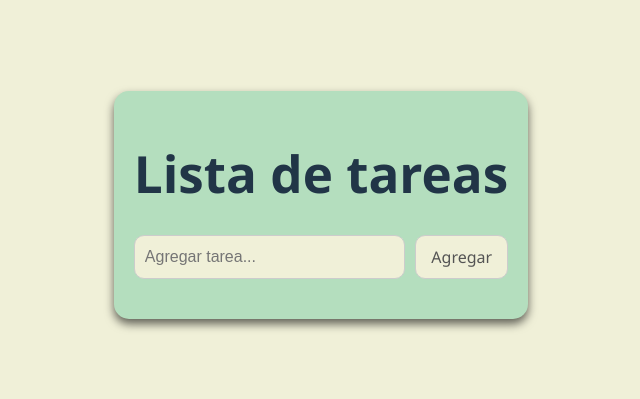
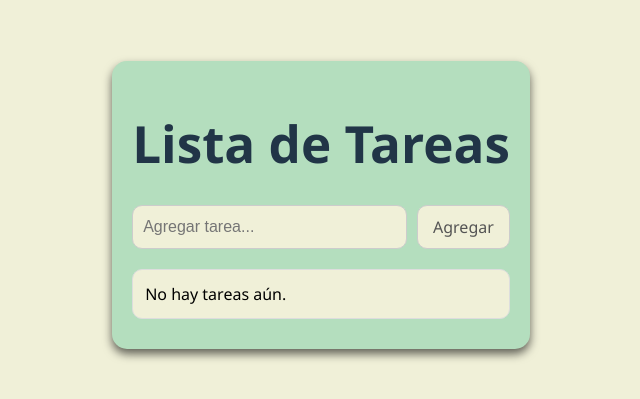
Before and after one commit to Francisco370/pv_tp3_grupo18, a React (Vite) app: page / in a window 1280 px wide. Shown: the part 195-594 px from the top of the page, without its empty margins (319-959 px from the left). Built offline with nearby package versions, Linux system fonts and the light colour scheme.

Commit message:
se realizaron algunos cambios

```diff
--- a/src/App.jsx
+++ b/src/App.jsx
@@ -7,35 +7,41 @@ import TaskList from './components/TaskList';
 import TaskInput from './components/TaskInput';
 
 function App() {
-  const[nidex, setIndex] = useState(1)
-  const[task, setTask] = useState([])
+  const [nidex, setIndex] = useState(1);
+  const [tasks, setTasks] = useState([]);
 
   const addTask = (texto) => {
     const newTask = {
       id: nidex,
       tarea_a_realizar: texto,
-     completada: false}
-     setTask([...task,newTask])
-     setIndex(nidex+1)
-    }
+      completada: false,
+    };
+    setTasks([...tasks, newTask]);
+    setIndex(nidex + 1);
+  };
+
   const toggleTask = (id) => {
-      const act = task.map(task => task.id=== id ? {...task, completada: !task.completada} : task
+    const updatedTasks = tasks.map((task) =>
+      task.id === id ? { ...task, completada: !task.completada } : task
     );
-      setTask(act)
-    }
+    setTasks(updatedTasks);
+  };
+
   const deleteTask = (id) => {
-      const filtro = task.filter(task => task.id !== id)
-      setTask(filtro)
-    }
-    return(
+    const filteredTasks = tasks.filter((task) => task.id !== id);
+    setTasks(filteredTasks);
+  };
+
+  return (
     <div className="App">
-      <h1>Lista de tareas</h1>
-      <TaskInput addTask={addTask}/>
-      <TaskList task={task} toggleTask={toggleTask}  deleteTask={deleteTask}/>
+      <h1>Lista de Tareas</h1>
+      <TaskInput addTask={addTask} />
+      <TaskList tasks={tasks} toggleTask={toggleTask} deleteTask={deleteTask} />
     </div>
-    )
+  );
 }
 
 
 
+
 export default App;
--- a/src/components/TaskItem.jsx
+++ b/src/components/TaskItem.jsx
@@ -9,9 +9,13 @@ const TaskItem = ({ task, toggleTask, deleteTask }) => {
         cursor: 'pointer',
       }}
     >
-
-      <span onClick={toggleTask}>{task}</span>
-      <button onClick={deleteTask} style={{ marginLeft: '10px' }}>❌</button>
+      <input
+        type="checkbox"
+        checked={task.completada}
+        onChange={() => toggleTask(task.id)}
+      />
+      <span>{task.tarea_a_realizar}</span>
+      <button onClick={() => deleteTask(task.id)} style={{ marginLeft: '10px' }}>❌</button>
     </li>
   );
 };
--- a/src/components/TaskList.jsx
+++ b/src/components/TaskList.jsx
@@ -3,18 +3,22 @@ import TaskInput from './TaskInput';
 import TaskItem from './TaskItem';
 import '../css/lista.css';
 
-const TaskList = ({task,toggleTask,deleteTask}) => {
-    return(
- <div id="idlista" >
-        <ul Classname='Lista de tareas'>
-            {task.map((task) => (
+const TaskList = ({ tasks, toggleTask, deleteTask }) => {
+    return (
+      <div id="idlista">
+        <ul className='Lista-de-tareas'>
+          {tasks.length > 0 ? (
+            tasks.map((task) => (
               <TaskItem
                 key={task.id}
                 task={task}
                 toggleTask={toggleTask}
                 deleteTask={deleteTask}
               />
-            ))}
+            ))
+          ) : (
+            <li>No hay tareas aún.</li>
+          )}
         </ul>
       </div>
     );
```
Lines whose indentation alone changed are shown as unchanged.
